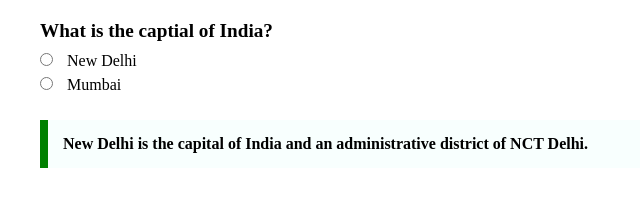
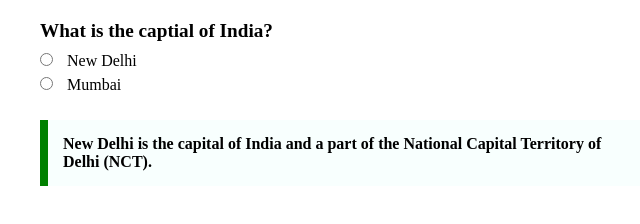
Before and after one commit to acciojob/trivia-kunaldix, a website: page main.html in a window 1280 px wide. Shown: the whole page, without its empty margins (300-940 px from the left). Drawn offline with Linux system fonts and the light colour scheme.

Commit message:
created a submission

```diff
--- a/main.html
+++ b/main.html
@@ -21,7 +21,7 @@
 			</div>
 		</div>
 		<div id="quote">
-			<blockquote>New Delhi is the capital of India and an administrative district of NCT Delhi.</blockquote>
+			<blockquote>New Delhi is the capital of India and a part of the National Capital Territory of Delhi (NCT).</blockquote>
 		</div>
 	</div>
     <script type="text/javascript" src="./script.js">
```
